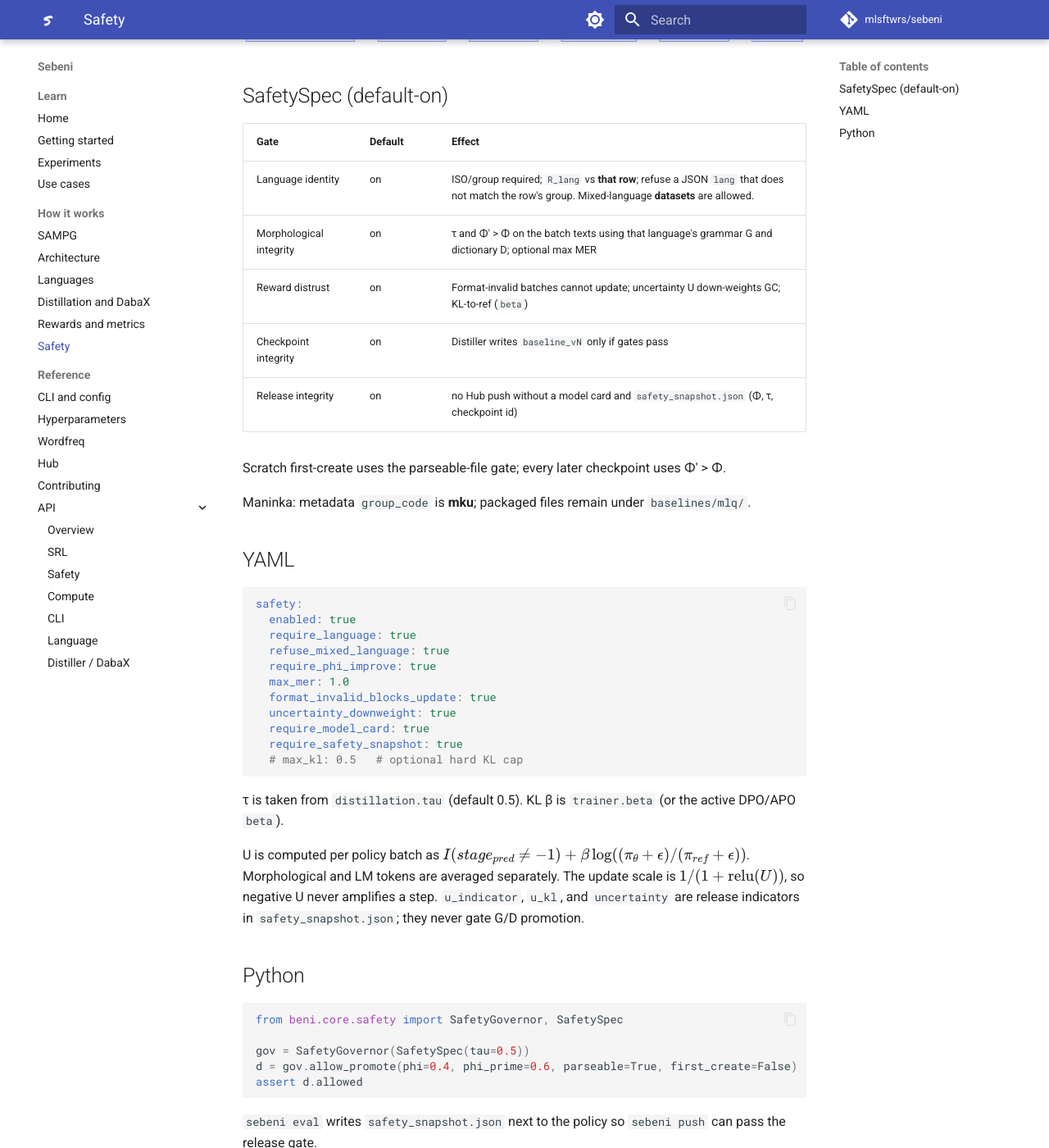
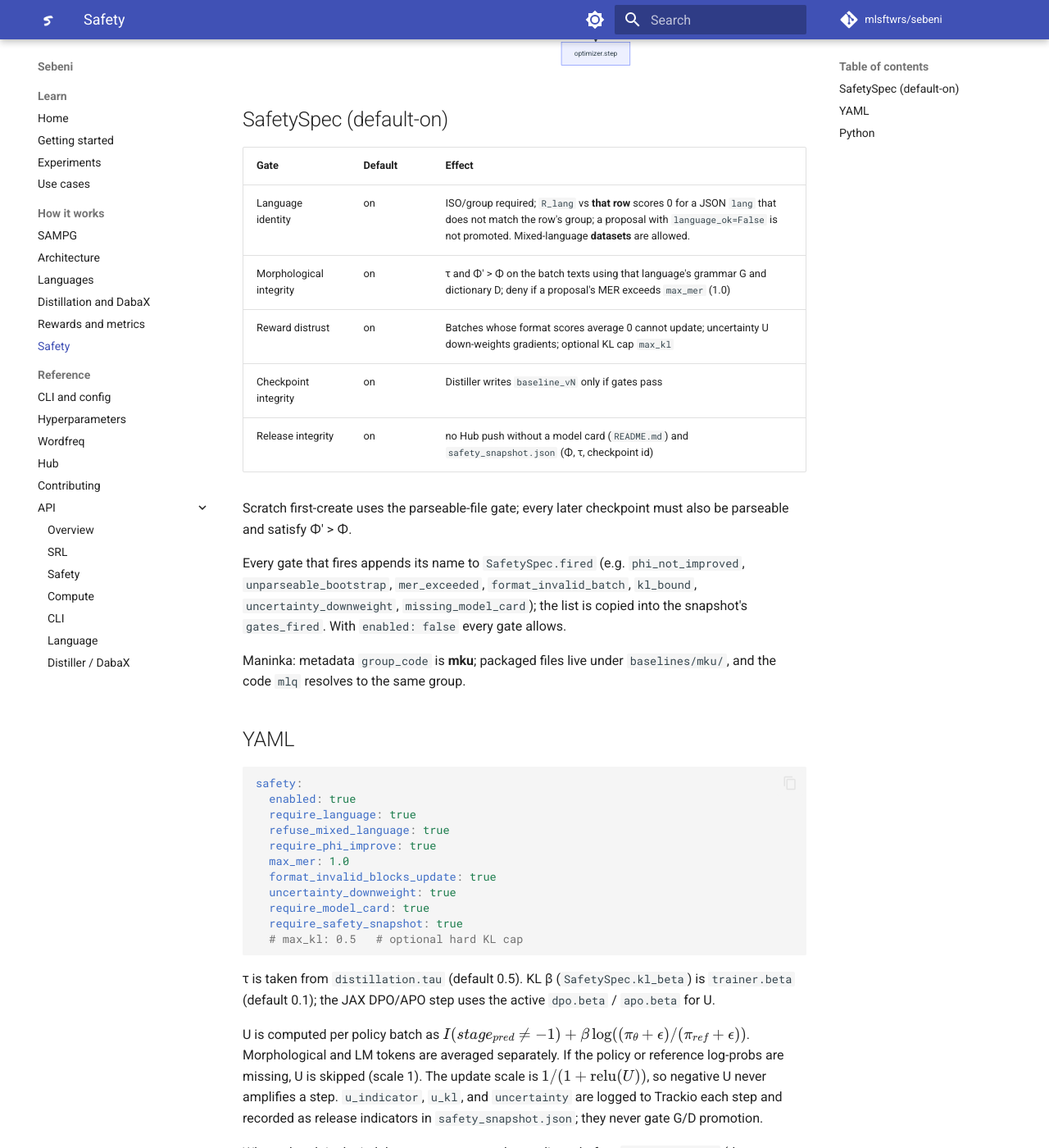
Before and after one commit to RobotsMali-AI/sebeni, an MkDocs documentation site: the page built from docs/safety.md, in a window 1280 px wide and 1400 px high, scrolled down 516 px. Shown: the whole window at 82% size. Built offline with MkDocs 1.6.1 and Material for MkDocs 9.7.7, drawn with Linux system fonts in a browser that asks for light colours; comment, search, counter and statistics services are not loaded; some of the changed text lies outside the part shown.

Commit message:
docs(safety): correct policy gate flow and promotion gates

````diff
--- a/docs/safety.md
+++ b/docs/safety.md
@@ -6,12 +6,13 @@
 
 ```mermaid
 flowchart TD
-  Promote["Promote G, D"] --> G1{"parseable / Φ′ > Φ"}
+  Promote["Promote G, D"] --> G1{"language / parseable / Φ′ > Φ / MER"}
   G1 -->|deny| Stop1["Keep current checkpoint"]
   G1 -->|allow| Write["baseline_vN"]
-  Policy["Policy step"] --> G2{"JSON tokens + R_lang + U/KL"}
-  G2 -->|deny| Stop2["No θ update"]
-  G2 -->|allow| Step["optimizer.step"]
+  Policy["Policy step"] --> G2{"R_format + KL cap"}
+  G2 -->|deny| Stop2["Zero gradients"]
+  G2 -->|allow| Scale["scale grads by 1/(1+relu(U))"]
+  Scale --> Step["optimizer.step"]
   Hub["Hub push"] --> G3{"card + safety_snapshot.json"}
   G3 -->|deny| Stop3["Refuse push"]
   G3 -->|allow| Push["upload"]
@@ -21,17 +22,23 @@
 
 | Gate | Default | Effect |
 | --- | --- | --- |
-| Language identity | on | ISO/group required; `R_lang` vs **that row**; refuse a JSON `lang` that does not match the row's group. Mixed-language **datasets** are allowed. |
-| Morphological integrity | on | τ and Φ′ > Φ on the batch texts using that language's grammar G and dictionary D; optional max MER |
-| Reward distrust | on | Format-invalid batches cannot update; uncertainty U down-weights GC; KL-to-ref (`beta`) |
+| Language identity | on | ISO/group required; `R_lang` vs **that row** scores 0 for a JSON `lang` that does not match the row's group; a proposal with `language_ok=False` is not promoted. Mixed-language **datasets** are allowed. |
+| Morphological integrity | on | τ and Φ′ > Φ on the batch texts using that language's grammar G and dictionary D; deny if a proposal's MER exceeds `max_mer` (1.0) |
+| Reward distrust | on | Batches whose format scores average 0 cannot update; uncertainty U down-weights gradients; optional KL cap `max_kl` |
 | Checkpoint integrity | on | Distiller writes `baseline_vN` only if gates pass |
-| Release integrity | on | no Hub push without a model card and `safety_snapshot.json` (Φ, τ, checkpoint id) |
+| Release integrity | on | no Hub push without a model card (`README.md`) and `safety_snapshot.json` (Φ, τ, checkpoint id) |
 
-Scratch first-create uses the parseable-file gate; every later checkpoint uses
-Φ′ > Φ.
+Scratch first-create uses the parseable-file gate; every later checkpoint
+must also be parseable and satisfy Φ′ > Φ.
 
-Maninka: metadata `group_code` is **mku**; packaged files remain under
-`baselines/mlq/`.
+Every gate that fires appends its name to `SafetySpec.fired` (e.g.
+`phi_not_improved`, `unparseable_bootstrap`, `mer_exceeded`,
+`format_invalid_batch`, `kl_bound`, `uncertainty_downweight`,
+`missing_model_card`); the list is copied into the snapshot's `gates_fired`.
+With `enabled: false` every gate allows.
+
+Maninka: metadata `group_code` is **mku**; packaged files live under
+`baselines/mku/`, and the code `mlq` resolves to the same group.
 
 ## YAML
 
@@ -49,15 +56,21 @@
   # max_kl: 0.5   # optional hard KL cap
 ```
 
-τ is taken from `distillation.tau` (default 0.5). KL β is `trainer.beta`
-(or the active DPO/APO `beta`).
+τ is taken from `distillation.tau` (default 0.5). KL β (`SafetySpec.kl_beta`)
+is `trainer.beta` (default 0.1); the JAX DPO/APO step uses the active
+`dpo.beta` / `apo.beta` for U.
 
 U is computed per policy batch as
 \(I(stage_{pred}\ne-1)+\beta\log((\pi_\theta+\epsilon)/
 (\pi_{ref}+\epsilon))\). Morphological and LM tokens are averaged separately.
+If the policy or reference log-probs are missing, U is skipped (scale 1).
 The update scale is \(1/(1+\operatorname{relu}(U))\), so negative U never
-amplifies a step. `u_indicator`, `u_kl`, and `uncertainty` are release
-indicators in `safety_snapshot.json`; they never gate G/D promotion.
+amplifies a step. `u_indicator`, `u_kl`, and `uncertainty` are logged to
+Trackio each step and recorded as release indicators in
+`safety_snapshot.json`; they never gate G/D promotion.
+
+When a batch is denied the governor zeroes the gradients before
+`optimizer.step` (the step itself still runs on zero gradients).
 
 ## Python
 
@@ -67,7 +80,14 @@
 gov = SafetyGovernor(SafetySpec(tau=0.5))
 d = gov.allow_promote(phi=0.4, phi_prime=0.6, parseable=True, first_create=False)
 assert d.allowed
+
+assert gov.allow_policy_update({"format_scores": [0.0, 0.0]}) is False
 ```
 
-`sebeni eval` writes `safety_snapshot.json` next to the policy so `sebeni push`
-can pass the release gate.
+Training builds the spec with
+`MasterConfig.safety.to_spec(tau=distillation.tau, kl_beta=trainer.beta)`.
+Saving a model writes the model card and `safety_snapshot.json` together.
+`sebeni eval` writes `safety_snapshot.json` into the working directory's
+`models/` folder. `sebeni push` writes the card and snapshot if they are
+missing, then refuses the upload (`PermissionError`) unless
+`allow_hub_push` passes.
````
